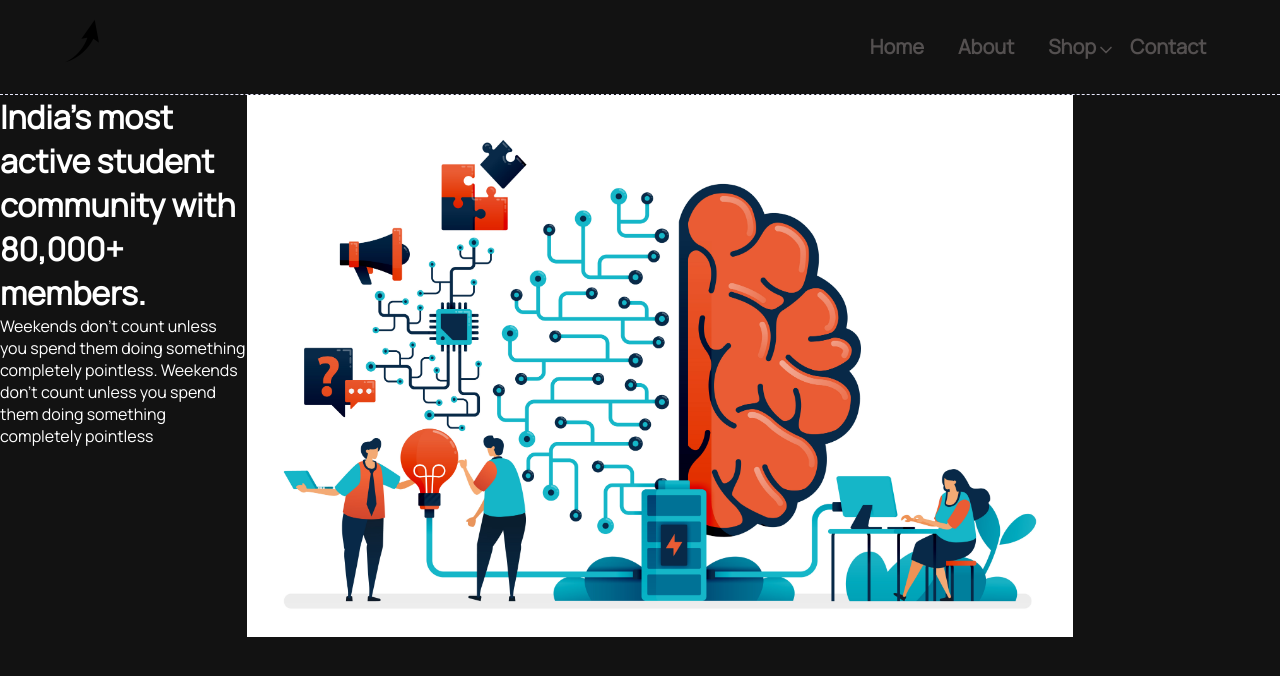
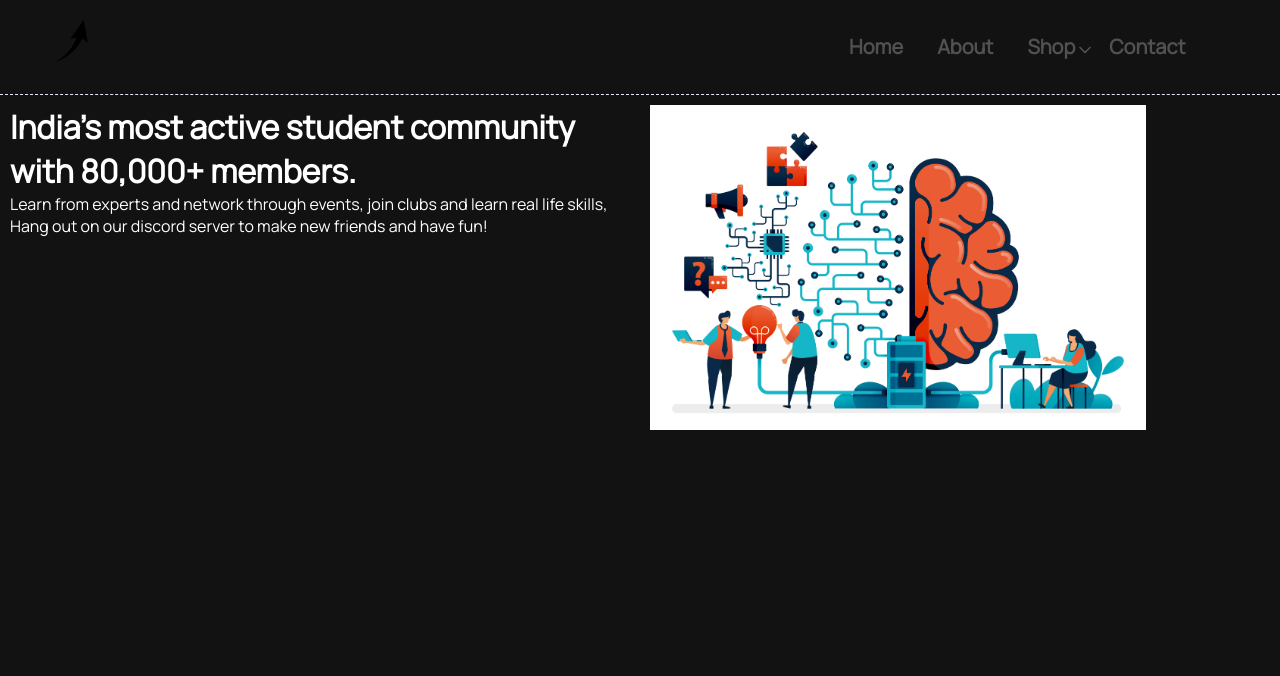
Before and after one commit to prateekrai123/kinoscribe, a React (Create React App) app: page / in a window 1280 px wide. Shown: the top 676 px of the page. Built offline with nearby package versions, Linux system fonts and the light colour scheme.

Commit message:
Updated nav

```diff
--- a/src/Pages/HomePage/HomePage.css
+++ b/src/Pages/HomePage/HomePage.css
@@ -9,3 +9,26 @@
 img {
     width: 80%;
 }
+    .column {
+        float: left;
+        width: 50%;
+        padding: 10px;
+        height: 300px; /* Should be removed. Only for demonstration */
+      }
+
+      /* Clear floats after the columns */
+      .row:after {
+        content: "";
+        display: table;
+        clear: both;
+      }
+
+      /* Responsive layout - makes the two columns stack on top of each other instead of next to each other */
+      @media screen and (max-width: 800px) {
+        .column {
+          width: 100%;
+        }
+        img{
+            width: 90%;
+        }
+      }
--- a/src/Pages/HomePage/HomePage.js
+++ b/src/Pages/HomePage/HomePage.js
@@ -1,37 +1,21 @@
 import React from 'react'
-import MainHeader from '../../Components/MainHeader/MainHeader';
+// import MainHeader from '../../Components/MainHeader/MainHeader';
 import './HomePage.css';
-import HeroImage from '../../Images/Project_69-08.jpg';
+import HeroImage from '../../Images/Project_69-08.jpg'
 const HomePage = () => {
   return (
     <div>
+    <div class="row">
+      <div class="column left">
+        <h1>India’s most active student community with 80,000+ members.</h1>
+        <p>Learn from experts and network through events, join clubs and learn real life skills, Hang out on our discord server to make new friends and have fun!</p>
+      </div>
+      <div class="column right">
+        <img alt="" src={HeroImage}/>
+      </div>
+    </div>
+    </div>
 
-    {/* <section classNameName="container">
-  <div classNameName="left-half">
-    <article>
-      <h1>India’s most active student community with 80,000+ members.</h1>
-      <p>Weekends don't count unless you spend them doing something completely pointless.
-      Weekends don't count unless you spend them doing something completely pointless.
-      </p>
-    </article>
-  </div>
-  <div classNameName="right-half">
-    <img src ={HeroImage}/>
-  </div>
-</section> */}
-
-<div className="row">
-  <div className="column left" >
-    <h1>India’s most active student community with 80,000+ members.</h1>
-    <p>Weekends don't count unless you spend them doing something completely pointless.
-      Weekends don't count unless you spend them doing something completely pointless</p>
-  </div>
-  <div className="column right" >
-
-     <img alt ="" src = {HeroImage} />
-  </div>
-</div>
- </div>
   )
 }
 
```
Also changed, not shown: src/Components/MainHeader/MainHeader.js (+1 -90 lines).
